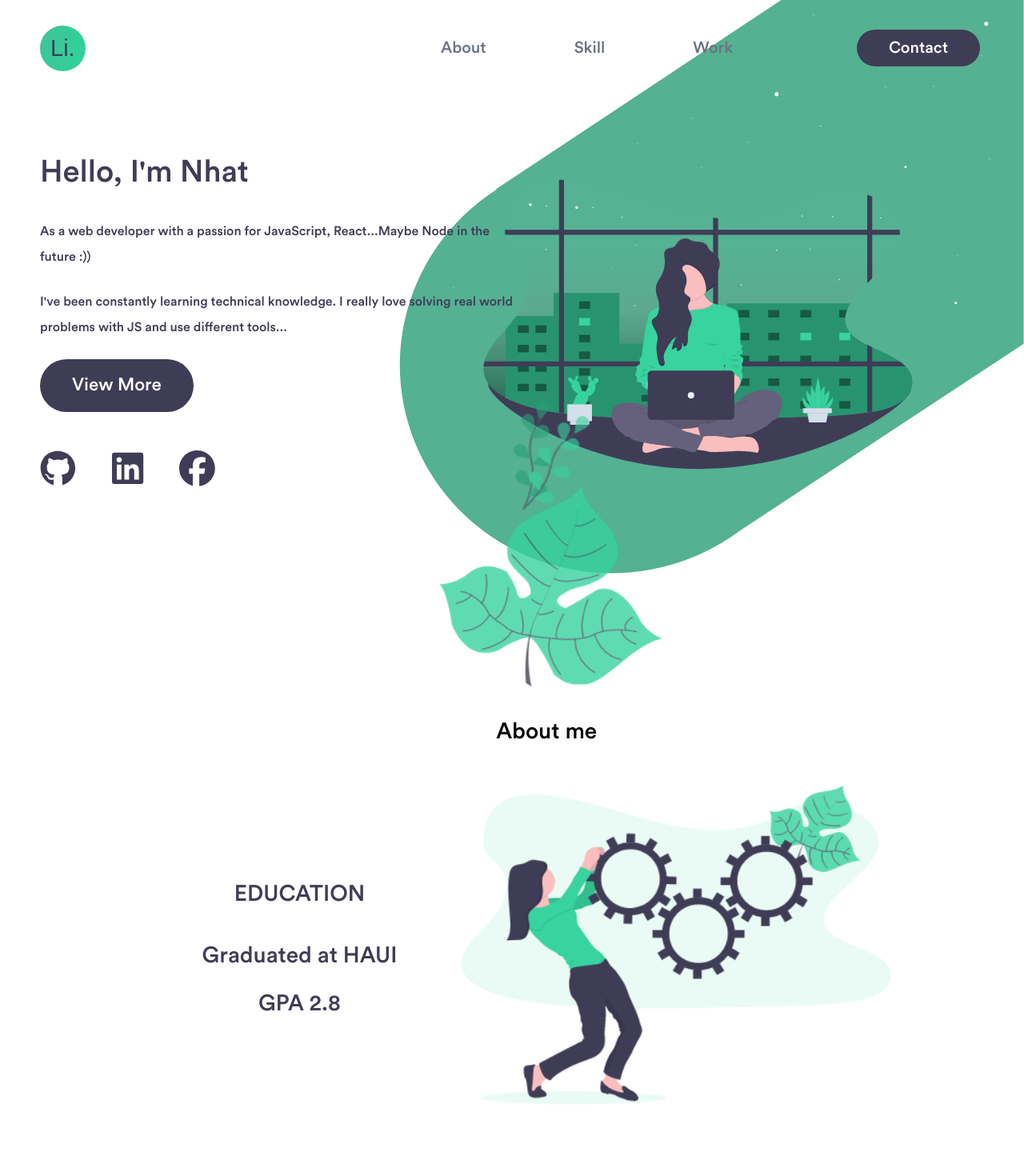
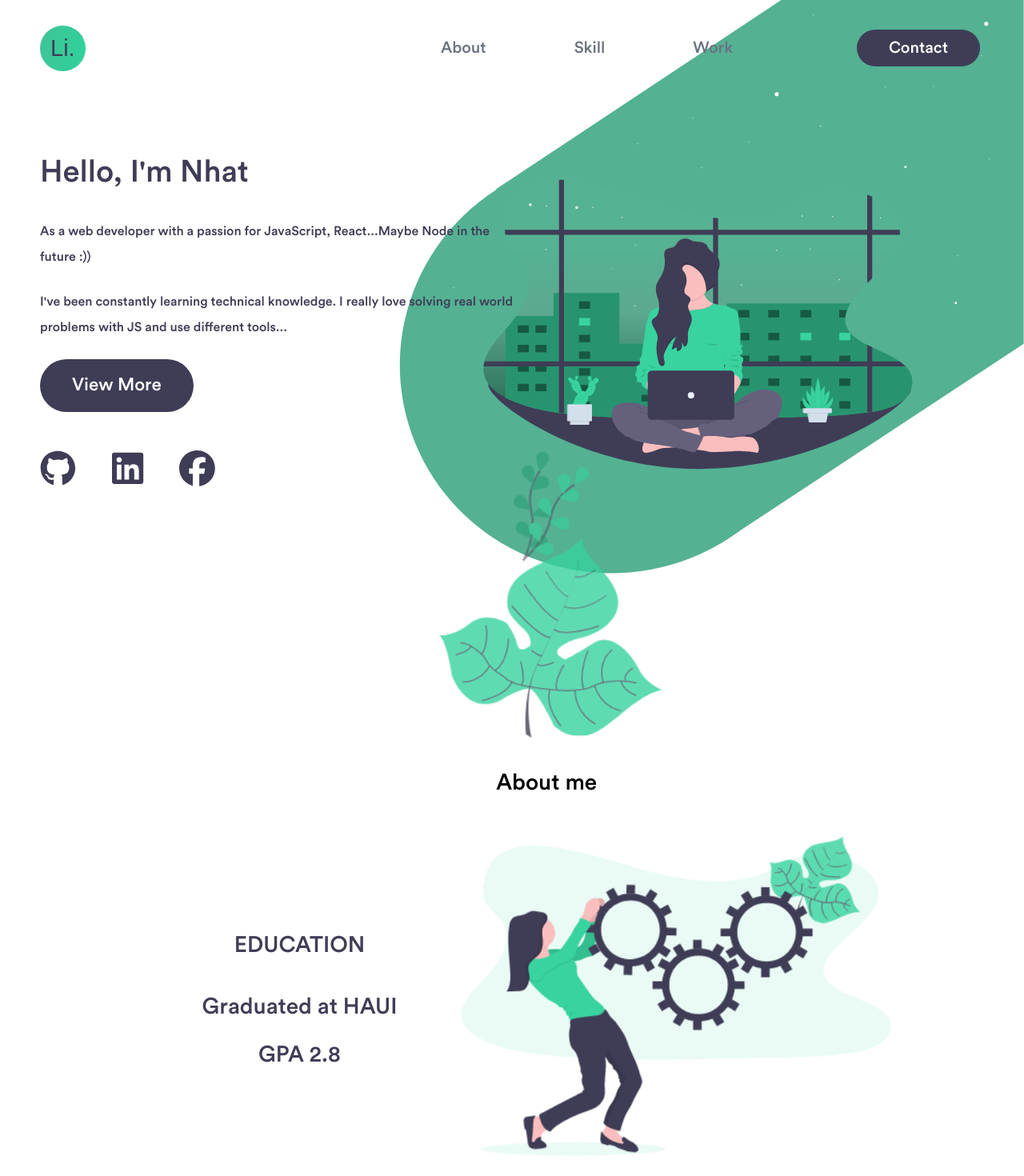
Before and after one commit to nhatngochoang/react-tailwind-3, a React (Create React App) app: page /portfolio in a window 1280 px wide. Shown: the top 1470 px of the page at 80% size. Built offline with nearby package versions, Linux system fonts and the light colour scheme.

Commit message:
Update About.jsx

```diff
--- a/src/portfolio/components/About.jsx
+++ b/src/portfolio/components/About.jsx
@@ -11,7 +11,7 @@
 
    return (<>
       {/* about me  */}
-      <section id="about" className="md:scale-125">
+      <section id="about" className="md:scale-125 md:translate-y-16">
          <div className="max-h-[3000px] mb-[200px] md:mb-[400px]">
             {/* dec  */}
             <div className="things__dec ">
```
